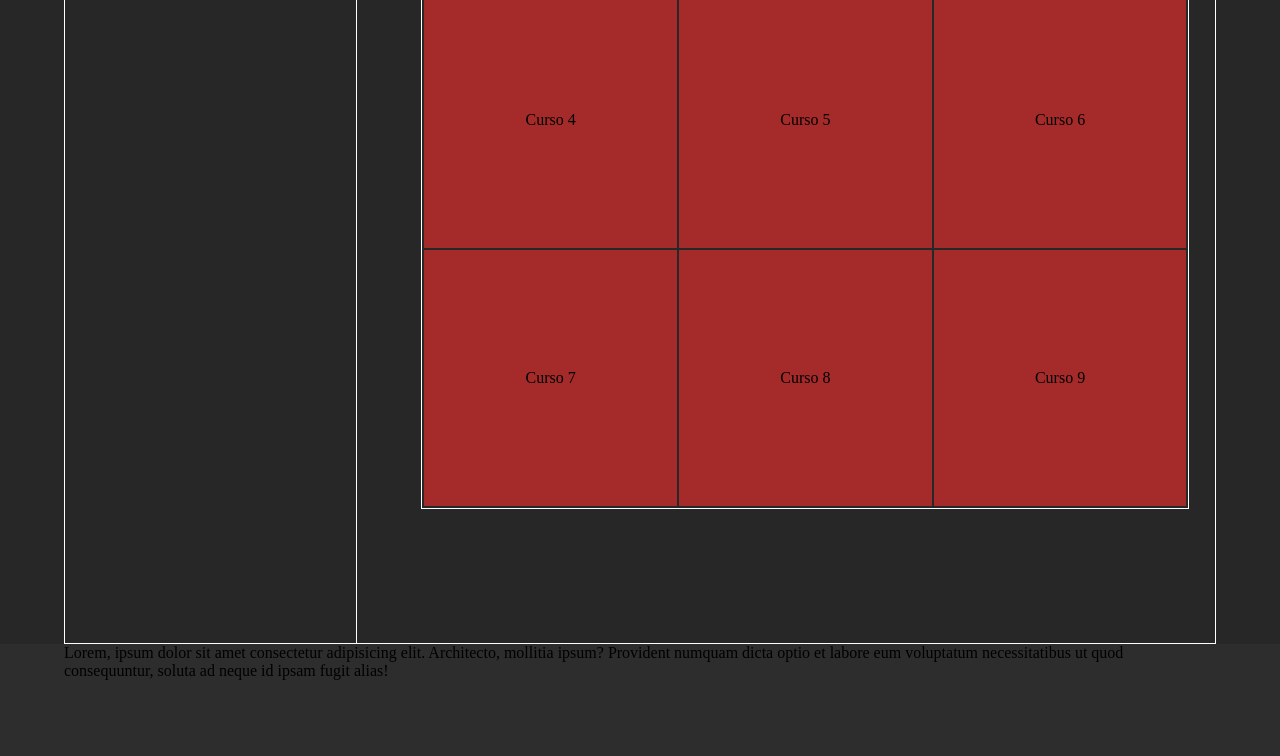
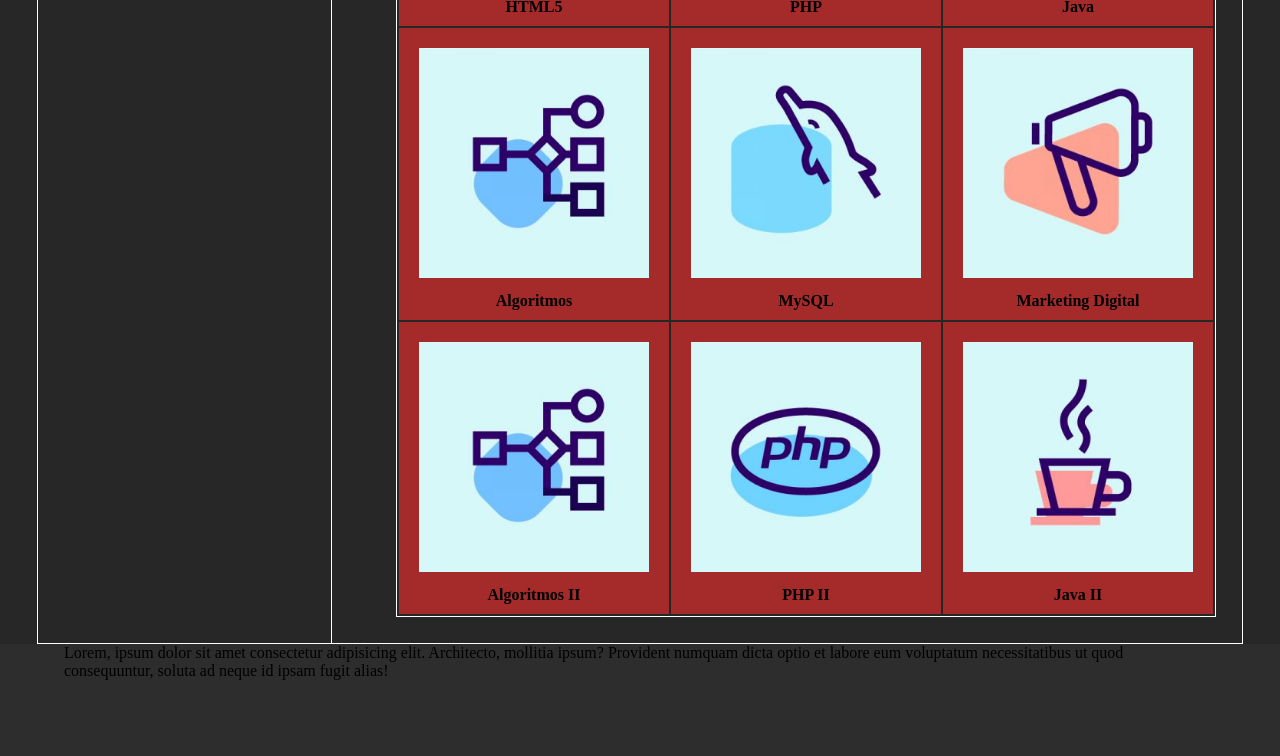
Before and after one commit to ThiagoJose32/Plataforma-comunit-ria-de-Cursos, a plain HTML site: page index.html in a window 1280 px wide. Shown: the part 452-1208 px from the top of the page. Drawn offline with Linux system fonts and the light colour scheme.

Commit message:
Adicionado imagens

```diff
--- a/index.html
+++ b/index.html
@@ -117,35 +117,44 @@
         <table>
           <tr>
             <td>
-              Curso 1
+              <img src="media/html5-300x300.jpg" alt="Curso 1">
+              <h4>HTML5</h4>
             </td>
             <td>
-              Curso 2
+              <img src="media/php-300x300.jpg" alt="Curso 2">
+              <h4>PHP</h4>
             </td>
             <td>
-              Curso 3
+              <img src="media/java-300x300.jpg" alt="Curso 3">
+              <h4>Java</h4>
             </td>
           </tr>
           <tr>
             <td>
-              Curso 4
+              <img src="media/algoritmos-300x300.jpg" alt="Curso 4">
+              <h4>Algoritmos</h4>
             </td>
             <td>
-              Curso 5
+              <img src="media/bancodedados-sql-300x300.jpg" alt="Curso 5">
+              <h4>MySQL</h4>
             </td>
             <td>
-              Curso 6
+              <img src="media/marketing-digital-300x300.jpg" alt="Curso 6">
+              <h4>Marketing Digital</h4>
             </td>
           </tr>
           <tr>
             <td>
-              Curso 7
+              <img src="media/algoritmos-300x300.jpg" alt="Curso 7">
+              <h4>Algoritmos II</h4>
             </td>
             <td>
-              Curso 8
+              <img src="media/php-300x300.jpg" alt="Curso 8">
+              <h4>PHP II</h4>
             </td>
             <td>
-              Curso 9
+              <img src="media/java-300x300.jpg" alt="Curso 9">
+              <h4>Java II</h4>
             </td>
           </tr>
         </table>
--- a/style.css
+++ b/style.css
@@ -65,11 +65,12 @@ header nav .btn_Entrar{
 
 main {
     height: 1000px;
-    padding: 0 2vw;
+    width: 90%;
+    padding: 0 2%;
     display: flex;
 
     border: 1px solid white; /*Apagar*/
-    margin: 0 5vw; /**Apagar*/
+    margin: auto;
 }
 main dialog {
     background-color: var(--color-dark5);
@@ -130,8 +131,17 @@ main div table tr td{
     width: 25vw;
     height: 20vw;
     background-color: brown;
+
 }
-
+main div table tr td img{
+    padding-inline:inherit;
+    width: 230px;
+    padding: 20px 20px 0;
+}
+main div table tr td h4{
+    text-align: center;
+    padding: 10px 0;
+}
 
 
 
```
Also changed, not shown: media/algoritmos-300x300.jpg (added), media/bancodedados-sql-300x300.jpg (added), media/html5-300x300.jpg (added), media/java-300x300.jpg (added), media/javascript-300x300.jpg (added), media/marketing-digital-300x300.jpg (added), media/php-300x300.jpg (added).
